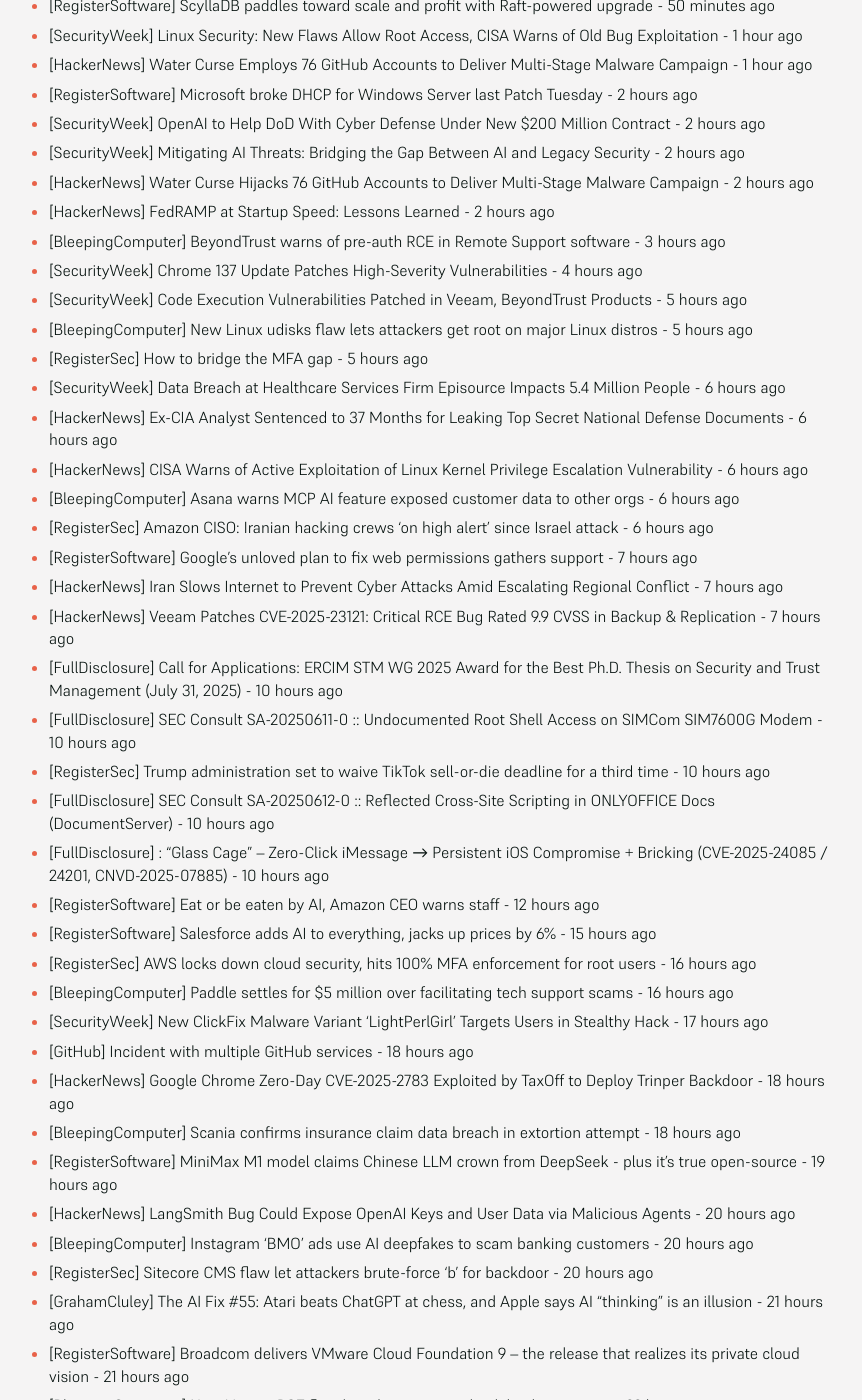
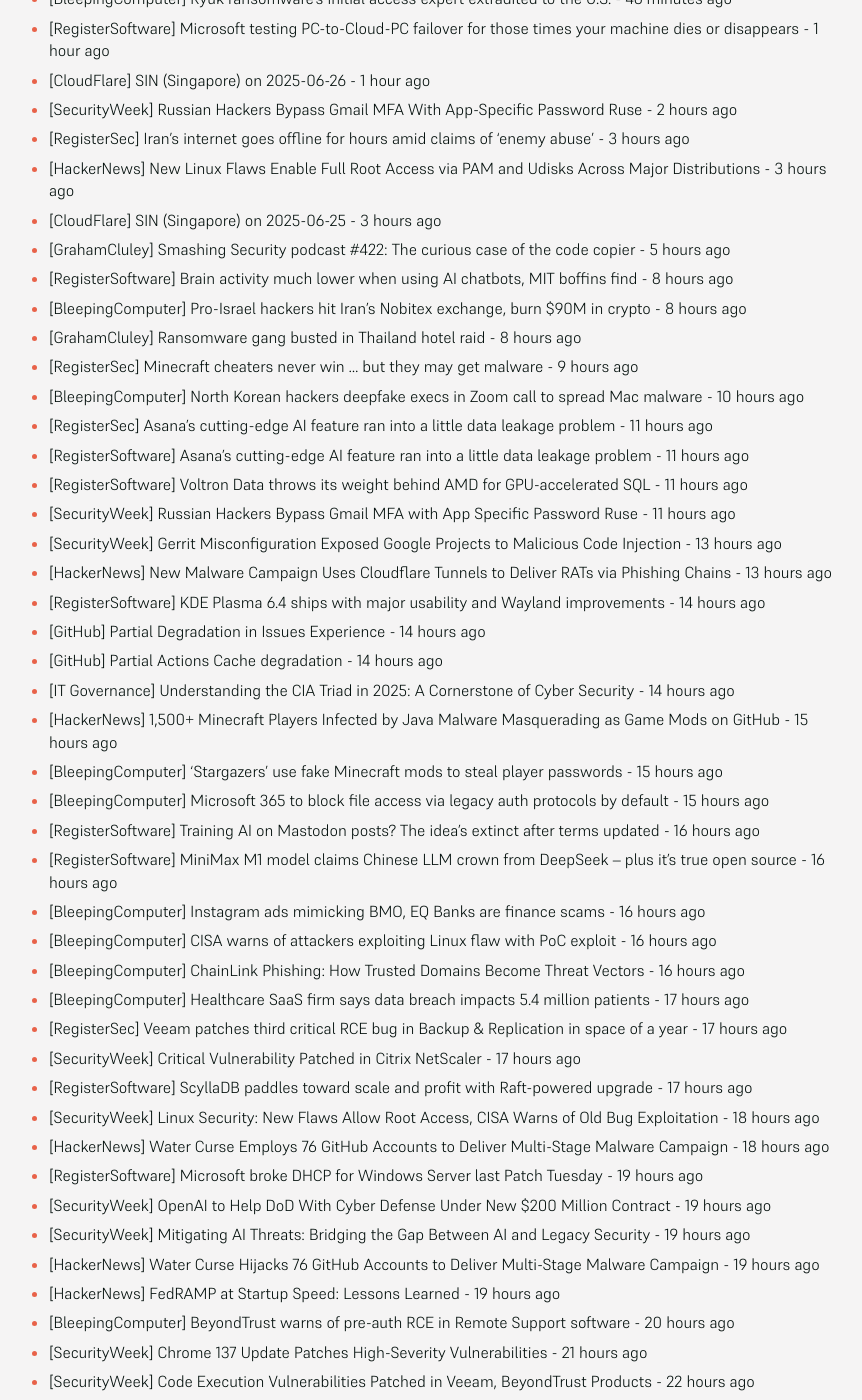
Before and after one commit to SecOpsNews/news, a Jekyll site: the page built from index.md, in a window 1280 px wide and 1400 px high, scrolled down 368 px. Shown: the whole window, without its empty margins (215-1077 px from the left). Built offline with Jekyll 4.4.1, drawn with Linux system fonts in a browser that asks for light colours; some of the changed text lies outside the part shown.

Commit message:
New Feed

```diff
--- a/index.md
+++ b/index.md
@@ -9,57 +9,90 @@ description: Latest Updates
 
 <!-- SecOps start -->
 
-- [BleepingComputer] Healthcare SaaS firm says data breach impacts 5.4 million patients - 22 minutes ago
-- [RegisterSec] Veeam patches third critical RCE bug in Backup &amp; Replication in space of a year - 22 minutes ago
-- [SecurityWeek] Critical Vulnerability Patched in Citrix NetScaler - 50 minutes ago
-- [RegisterSoftware] ScyllaDB paddles toward scale and profit with Raft-powered upgrade - 50 minutes ago
-- [SecurityWeek] Linux Security: New Flaws Allow Root Access, CISA Warns of Old Bug Exploitation - 1 hour ago
-- [HackerNews] Water Curse Employs 76 GitHub Accounts to Deliver Multi-Stage Malware Campaign - 1 hour ago
-- [RegisterSoftware] Microsoft broke DHCP for Windows Server last Patch Tuesday - 2 hours ago
-- [SecurityWeek] OpenAI to Help DoD With Cyber Defense Under New $200 Million Contract - 2 hours ago
-- [SecurityWeek] Mitigating AI Threats: Bridging the Gap Between AI and Legacy Security - 2 hours ago
-- [HackerNews] Water Curse Hijacks 76 GitHub Accounts to Deliver Multi-Stage Malware Campaign - 2 hours ago
-- [HackerNews] FedRAMP at Startup Speed: Lessons Learned - 2 hours ago
-- [BleepingComputer] BeyondTrust warns of pre-auth RCE in Remote Support software - 3 hours ago
-- [SecurityWeek] Chrome 137 Update Patches High-Severity Vulnerabilities - 4 hours ago
-- [SecurityWeek] Code Execution Vulnerabilities Patched in Veeam, BeyondTrust Products - 5 hours ago
-- [BleepingComputer] New Linux udisks flaw lets attackers get root on major Linux distros - 5 hours ago
-- [RegisterSec] How to bridge the MFA gap - 5 hours ago
-- [SecurityWeek] Data Breach at Healthcare Services Firm Episource Impacts 5.4 Million People - 6 hours ago
-- [HackerNews] Ex-CIA Analyst Sentenced to 37 Months for Leaking Top Secret National Defense Documents - 6 hours ago
-- [HackerNews] CISA Warns of Active Exploitation of Linux Kernel Privilege Escalation Vulnerability - 6 hours ago
-- [BleepingComputer] Asana warns MCP AI feature exposed customer data to other orgs - 6 hours ago
-- [RegisterSec] Amazon CISO: Iranian hacking crews ‘on high alert’ since Israel attack - 6 hours ago
-- [RegisterSoftware] Google's unloved plan to fix web permissions gathers support - 7 hours ago
-- [HackerNews] Iran Slows Internet to Prevent Cyber Attacks Amid Escalating Regional Conflict - 7 hours ago
-- [HackerNews] Veeam Patches CVE-2025-23121: Critical RCE Bug Rated 9.9 CVSS in Backup & Replication - 7 hours ago
-- [FullDisclosure] Call for Applications: ERCIM STM WG 2025 Award for the Best Ph.D. Thesis on Security and Trust Management (July 31, 2025) - 10 hours ago
-- [FullDisclosure] SEC Consult SA-20250611-0 :: Undocumented Root Shell Access on SIMCom SIM7600G Modem - 10 hours ago
-- [RegisterSec] Trump administration set to waive TikTok sell-or-die deadline for a third time - 10 hours ago
-- [FullDisclosure] SEC Consult SA-20250612-0 :: Reflected Cross-Site Scripting in ONLYOFFICE Docs (DocumentServer) - 10 hours ago
-- [FullDisclosure] : "Glass Cage" – Zero-Click iMessage → Persistent iOS Compromise + Bricking (CVE-2025-24085 / 24201, CNVD-2025-07885) - 10 hours ago
-- [RegisterSoftware] Eat or be eaten by AI, Amazon CEO warns staff - 12 hours ago
-- [RegisterSoftware] Salesforce adds AI to everything, jacks up prices by 6% - 15 hours ago
-- [RegisterSec] AWS locks down cloud security, hits 100% MFA enforcement for root users - 16 hours ago
-- [BleepingComputer] Paddle settles for $5 million over facilitating tech support scams - 16 hours ago
-- [SecurityWeek] New ClickFix Malware Variant ‘LightPerlGirl’ Targets Users in Stealthy Hack - 17 hours ago
-- [GitHub] Incident with multiple GitHub services - 18 hours ago
-- [HackerNews] Google Chrome Zero-Day CVE-2025-2783 Exploited by TaxOff to Deploy Trinper Backdoor - 18 hours ago
-- [BleepingComputer] Scania confirms insurance claim data breach in extortion attempt - 18 hours ago
-- [RegisterSoftware] MiniMax M1 model claims Chinese LLM crown from DeepSeek - plus it's true open-source - 19 hours ago
-- [HackerNews] LangSmith Bug Could Expose OpenAI Keys and User Data via Malicious Agents - 20 hours ago
-- [BleepingComputer] Instagram 'BMO' ads use AI deepfakes to scam banking customers - 20 hours ago
-- [RegisterSec] Sitecore CMS flaw let attackers brute-force 'b' for backdoor - 20 hours ago
-- [GrahamCluley] The AI Fix #55: Atari beats ChatGPT at chess, and Apple says AI “thinking” is an illusion - 21 hours ago
-- [RegisterSoftware] Broadcom delivers VMware Cloud Foundation 9 – the release that realizes its private cloud vision - 21 hours ago
-- [BleepingComputer] New Veeam RCE flaw lets domain users hack backup servers - 22 hours ago
-- [RegisterSec] Redefining identity security in the age of agentic AI - 22 hours ago
-- [BleepingComputer] UK fines 23andMe for ‘profoundly damaging’ breach exposing genetics data - 22 hours ago
-- [BleepingComputer] Sitecore CMS exploit chain starts with hardcoded 'b' password - 22 hours ago
-- [BleepingComputer] Hacker steals 1 million Cock.li user records in webmail data breach - 23 hours ago
-- [BleepingComputer] How to automate IT ticket handling with AI and Tines - 23 hours ago
-- [HackerNews] Silver Fox APT Targets Taiwan with Complex Gh0stCringe and HoldingHands RAT Malware - 23 hours ago
-- [BleepingComputer] Microsoft fixes Surface Hub boot issues with emergency update - 23 hours ago
+- [RegisterSec] Sneaky Serpentine#Cloud slithers through Cloudflare tunnels to inject orgs with Python-based malware - 21 minutes ago
+- [HackerNews] Meta Adds Passkey Login Support to Facebook for Android and iOS Users - 21 minutes ago
+- [BleepingComputer] Ryuk ransomware’s initial access expert extradited to the U.S. - 46 minutes ago
+- [RegisterSoftware] Microsoft testing PC-to-Cloud-PC failover for those times your machine dies or disappears - 1 hour ago
+- [CloudFlare] SIN (Singapore) on 2025-06-26 - 1 hour ago
+- [SecurityWeek] Russian Hackers Bypass Gmail MFA With App-Specific Password Ruse - 2 hours ago
+- [RegisterSec] Iran’s internet goes offline for hours amid claims of ‘enemy abuse’ - 3 hours ago
+- [HackerNews] New Linux Flaws Enable Full Root Access via PAM and Udisks Across Major Distributions - 3 hours ago
+- [CloudFlare] SIN (Singapore) on 2025-06-25 - 3 hours ago
+- [GrahamCluley] Smashing Security podcast #422: The curious case of the code copier - 5 hours ago
+- [RegisterSoftware] Brain activity much lower when using AI chatbots, MIT boffins find - 8 hours ago
+- [BleepingComputer] Pro-Israel hackers hit Iran's Nobitex exchange, burn $90M in crypto - 8 hours ago
+- [GrahamCluley] Ransomware gang busted in Thailand hotel raid - 8 hours ago
+- [RegisterSec] Minecraft cheaters never win ... but they may get malware - 9 hours ago
+- [BleepingComputer] North Korean hackers deepfake execs in Zoom call to spread Mac malware - 10 hours ago
+- [RegisterSec] Asana's cutting-edge AI feature ran into a little data leakage problem - 11 hours ago
+- [RegisterSoftware] Asana's cutting-edge AI feature ran into a little data leakage problem - 11 hours ago
+- [RegisterSoftware] Voltron Data throws its weight behind AMD for GPU-accelerated SQL - 11 hours ago
+- [SecurityWeek] Russian Hackers Bypass Gmail MFA with App Specific Password Ruse - 11 hours ago
+- [SecurityWeek] Gerrit Misconfiguration Exposed Google Projects to Malicious Code Injection - 13 hours ago
+- [HackerNews] New Malware Campaign Uses Cloudflare Tunnels to Deliver RATs via Phishing Chains - 13 hours ago
+- [RegisterSoftware] KDE Plasma 6.4 ships with major usability and Wayland improvements - 14 hours ago
+- [GitHub] Partial Degradation in Issues Experience - 14 hours ago
+- [GitHub] Partial Actions Cache degradation - 14 hours ago
+- [IT Governance] Understanding the CIA Triad in 2025: A Cornerstone of Cyber Security - 14 hours ago
+- [HackerNews] 1,500+ Minecraft Players Infected by Java Malware Masquerading as Game Mods on GitHub - 15 hours ago
+- [BleepingComputer] 'Stargazers' use fake Minecraft mods to steal player passwords - 15 hours ago
+- [BleepingComputer] Microsoft 365 to block file access via legacy auth protocols by default - 15 hours ago
+- [RegisterSoftware] Training AI on Mastodon posts? The idea's extinct after terms updated - 16 hours ago
+- [RegisterSoftware] MiniMax M1 model claims Chinese LLM crown from DeepSeek – plus it's true open source - 16 hours ago
+- [BleepingComputer] Instagram ads mimicking BMO, EQ Banks are finance scams - 16 hours ago
+- [BleepingComputer] CISA warns of attackers exploiting Linux flaw with PoC exploit - 16 hours ago
+- [BleepingComputer] ChainLink Phishing: How Trusted Domains Become Threat Vectors - 16 hours ago
+- [BleepingComputer] Healthcare SaaS firm says data breach impacts 5.4 million patients - 17 hours ago
+- [RegisterSec] Veeam patches third critical RCE bug in Backup &amp; Replication in space of a year - 17 hours ago
+- [SecurityWeek] Critical Vulnerability Patched in Citrix NetScaler - 17 hours ago
+- [RegisterSoftware] ScyllaDB paddles toward scale and profit with Raft-powered upgrade - 17 hours ago
+- [SecurityWeek] Linux Security: New Flaws Allow Root Access, CISA Warns of Old Bug Exploitation - 18 hours ago
+- [HackerNews] Water Curse Employs 76 GitHub Accounts to Deliver Multi-Stage Malware Campaign - 18 hours ago
+- [RegisterSoftware] Microsoft broke DHCP for Windows Server last Patch Tuesday - 19 hours ago
+- [SecurityWeek] OpenAI to Help DoD With Cyber Defense Under New $200 Million Contract - 19 hours ago
+- [SecurityWeek] Mitigating AI Threats: Bridging the Gap Between AI and Legacy Security - 19 hours ago
+- [HackerNews] Water Curse Hijacks 76 GitHub Accounts to Deliver Multi-Stage Malware Campaign - 19 hours ago
+- [HackerNews] FedRAMP at Startup Speed: Lessons Learned - 19 hours ago
+- [BleepingComputer] BeyondTrust warns of pre-auth RCE in Remote Support software - 20 hours ago
+- [SecurityWeek] Chrome 137 Update Patches High-Severity Vulnerabilities - 21 hours ago
+- [SecurityWeek] Code Execution Vulnerabilities Patched in Veeam, BeyondTrust Products - 22 hours ago
+- [BleepingComputer] New Linux udisks flaw lets attackers get root on major Linux distros - 22 hours ago
+- [RegisterSec] How to bridge the MFA gap - 22 hours ago
+- [SecurityWeek] Data Breach at Healthcare Services Firm Episource Impacts 5.4 Million People - 23 hours ago
+- [HackerNews] Ex-CIA Analyst Sentenced to 37 Months for Leaking Top Secret National Defense Documents - 23 hours ago
+- [HackerNews] CISA Warns of Active Exploitation of Linux Kernel Privilege Escalation Vulnerability - 23 hours ago
+- [BleepingComputer] Asana warns MCP AI feature exposed customer data to other orgs - 23 hours ago
+- [RegisterSec] Amazon CISO: Iranian hacking crews ‘on high alert’ since Israel attack - 23 hours ago
+- [RegisterSoftware] Google's unloved plan to fix web permissions gathers support - 1 day ago
+- [HackerNews] Iran Slows Internet to Prevent Cyber Attacks Amid Escalating Regional Conflict - 1 day ago
+- [HackerNews] Veeam Patches CVE-2025-23121: Critical RCE Bug Rated 9.9 CVSS in Backup & Replication - 1 day ago
+- [FullDisclosure] Call for Applications: ERCIM STM WG 2025 Award for the Best Ph.D. Thesis on Security and Trust Management (July 31, 2025) - 1 day ago
+- [FullDisclosure] SEC Consult SA-20250611-0 :: Undocumented Root Shell Access on SIMCom SIM7600G Modem - 1 day ago
+- [RegisterSec] Trump administration set to waive TikTok sell-or-die deadline for a third time - 1 day ago
+- [FullDisclosure] SEC Consult SA-20250612-0 :: Reflected Cross-Site Scripting in ONLYOFFICE Docs (DocumentServer) - 1 day ago
+- [FullDisclosure] : "Glass Cage" – Zero-Click iMessage → Persistent iOS Compromise + Bricking (CVE-2025-24085 / 24201, CNVD-2025-07885) - 1 day ago
+- [RegisterSoftware] Eat or be eaten by AI, Amazon CEO warns staff - 1 day ago
+- [RegisterSoftware] Salesforce adds AI to everything, jacks up prices by 6% - 1 day ago
+- [RegisterSec] AWS locks down cloud security, hits 100% MFA enforcement for root users - 1 day ago
+- [BleepingComputer] Paddle settles for $5 million over facilitating tech support scams - 1 day ago
+- [SecurityWeek] New ClickFix Malware Variant ‘LightPerlGirl’ Targets Users in Stealthy Hack - 1 day ago
+- [GitHub] Incident with multiple GitHub services - 1 day ago
+- [HackerNews] Google Chrome Zero-Day CVE-2025-2783 Exploited by TaxOff to Deploy Trinper Backdoor - 1 day ago
+- [BleepingComputer] Scania confirms insurance claim data breach in extortion attempt - 1 day ago
+- [RegisterSoftware] MiniMax M1 model claims Chinese LLM crown from DeepSeek - plus it's true open-source - 1 day ago
+- [HackerNews] LangSmith Bug Could Expose OpenAI Keys and User Data via Malicious Agents - 1 day ago
+- [BleepingComputer] Instagram 'BMO' ads use AI deepfakes to scam banking customers - 1 day ago
+- [RegisterSec] Sitecore CMS flaw let attackers brute-force 'b' for backdoor - 1 day ago
+- [GrahamCluley] The AI Fix #55: Atari beats ChatGPT at chess, and Apple says AI “thinking” is an illusion - 1 day ago
+- [RegisterSoftware] Broadcom delivers VMware Cloud Foundation 9 – the release that realizes its private cloud vision - 1 day ago
+- [BleepingComputer] New Veeam RCE flaw lets domain users hack backup servers - 1 day ago
+- [RegisterSec] Redefining identity security in the age of agentic AI - 1 day ago
+- [BleepingComputer] UK fines 23andMe for ‘profoundly damaging’ breach exposing genetics data - 1 day ago
+- [BleepingComputer] Sitecore CMS exploit chain starts with hardcoded 'b' password - 1 day ago
+- [BleepingComputer] Hacker steals 1 million Cock.li user records in webmail data breach - 1 day ago
+- [BleepingComputer] How to automate IT ticket handling with AI and Tines - 1 day ago
+- [HackerNews] Silver Fox APT Targets Taiwan with Complex Gh0stCringe and HoldingHands RAT Malware - 1 day ago
+- [BleepingComputer] Microsoft fixes Surface Hub boot issues with emergency update - 1 day ago
 - [SecurityWeek] Zyxel Firewall Vulnerability Again in Attacker Crosshairs - 1 day ago
 - [HackerNews] Google Warns of Scattered Spider Attacks Targeting IT Support Teams at U.S. Insurance Firms - 1 day ago
 - [RegisterSec] 23andMe hit with £2.3M fine after exposing genetic data of millions - 1 day ago
@@ -78,27 +111,8 @@ description: Latest Updates
 - [HackerNews] TP-Link Router Flaw CVE-2023-33538 Under Active Exploit, CISA Issues Immediate Alert - 1 day ago
 - [SecurityWeek] Recent Langflow Vulnerability Exploited by Flodrix Botnet - 1 day ago
 - [RegisterSoftware] ‘AI is not doing its job and should leave us alone’ says Gartner’s top analyst - 1 day ago
-- [RegisterSoftware] Microsoft brings 365 suite on-prem as part of sovereign cloud push - 1 day ago
-- [HackerNews] Meta Starts Showing Ads on WhatsApp After 6-Year Delay From 2018 Announcement - 1 day ago
-- [RegisterSoftware] Defense Department signs OpenAI for $200 million 'frontier AI' pilot project - 1 day ago
-- [RegisterSec] Scattered Spider has moved from retail to insurance - 1 day ago
-- [RegisterSoftware] UK students flock to AI to help them cheat - 1 day ago
-- [BleepingComputer] Hackers switch to targeting U.S. insurance companies - 1 day ago
-- [RegisterSec] Remorseless extortionists claim to have stolen thousands of files from Freedman HealthCare - 1 day ago
-- [HackerNews] U.S. Seizes $7.74M in Crypto Tied to North Korea’s Global Fake IT Worker Network - 1 day ago
-- [BleepingComputer] ASUS Armoury Crate bug lets attackers get Windows admin privileges - 1 day ago
-- [RegisterSec] Canada's WestJet says 'expect interruptions' online as it navigates cybersecurity turbulence - 1 day ago
-- [RegisterSoftware] LibreOffice adds voice to 'ditch Windows for Linux' campaign - 1 day ago
-- [1Password] Intermittent 1Password request failures - 1 day ago
-- [SecurityWeek] Google’s $32 Billion Wiz Deal Draws DOJ Antitrust Scrutiny: Report - 1 day ago
-- [BleepingComputer] Kali Linux 2025.2 released with 13 new tools, car hacking updates - 1 day ago
-- [BleepingComputer] Washington Post's email system hacked, journalists' accounts compromised - 1 day ago
-- [RegisterSec] Eurocops arrest suspected Archetyp admin, shut down mega dark web drug shop - 1 day ago
-- [HackerNews] PyPI, npm, and AI Tools Exploited in Malware Surge Targeting DevOps and Cloud Environments - 1 day ago
-- [HackerNews] Anubis Ransomware Encrypts and Wipes Files, Making Recovery Impossible Even After Payment - 1 day ago
-- [BleepingComputer] Zoomcar discloses security breach impacting 8.4 million users - 1 day ago
-- [RegisterSoftware] Salesforce study finds LLM agents flunk CRM and confidentiality tests - 2 days ago
-- [RegisterSec] Salesforce study finds LLM agents flunk CRM and confidentiality tests - 2 days ago
+- [RegisterSoftware] Microsoft brings 365 suite on-prem as part of sovereign cloud push - 2 days ago
+- [HackerNews] Meta Starts Showing Ads on WhatsApp After 6-Year Delay From 2018 Announcement - 2 days ago
 - [DataBreaches] Russian-linked hackers appear to have launched a crippling cyberattack on Western New Mexico University - 1 month ago
 - [DataBreaches] SK Telecom vows to take full responsibility for damage from recent data leak - 1 month ago
 - [HackerNews] Storm-1977 Hits Education Clouds with AzureChecker, Deploys 200+ Crypto Mining Containers - 1 month ago
```
